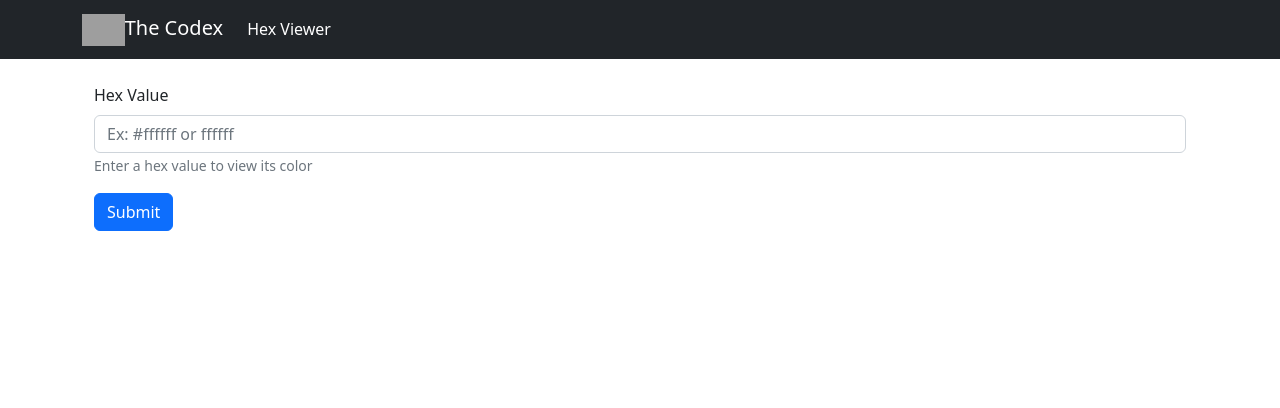
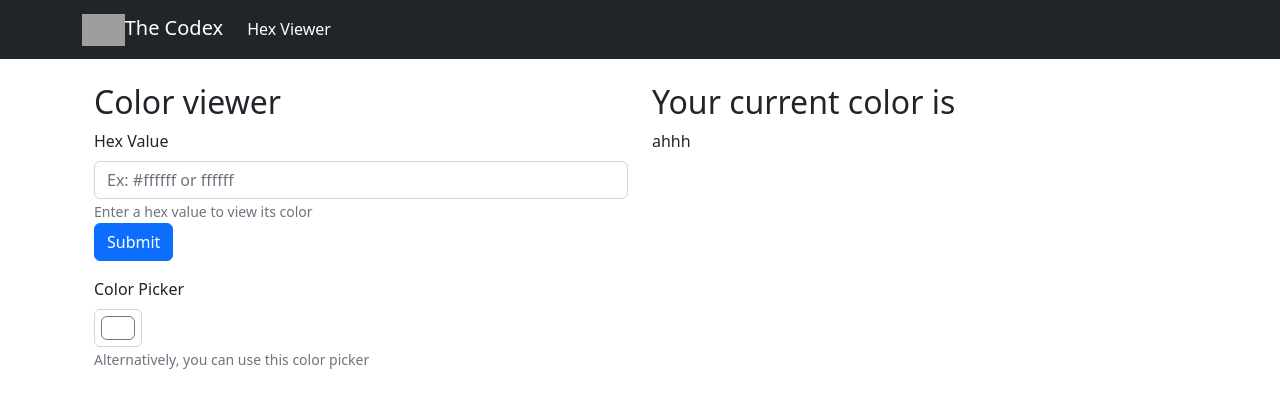
Before and after one commit to Datronizer/codex, a React (Create React App) app: page /#/hex in a window 1280 px wide. Shown: the top 408 px of the page. Built offline with nearby package versions, Linux system fonts and the light colour scheme; grey boxes are pictures that could not be loaded.

Commit message:
Update HexViewer.tsx
Added funny little color select thing

```diff
--- a/src/components/hex-viewer/HexViewer.tsx
+++ b/src/components/hex-viewer/HexViewer.tsx
@@ -1,7 +1,12 @@
 import React from 'react';
+
 import Container from 'react-bootstrap/Container';
+import Row from 'react-bootstrap/Row';
+import Col from 'react-bootstrap/Col';
+
 import Form from 'react-bootstrap/Form';
 import Button from 'react-bootstrap/Button'
+
 import { formatHexColor, setColor } from '../../util';
 
 /**
@@ -42,6 +47,9 @@ class InternalHexViewer extends React.Component<InternalHexViewerProps, Internal
     public render(): React.ReactNode {
         return (
             <Container>
+                <Row>
+                    <Col>
+                        <h2>Color viewer</h2>
                         <Form onSubmit={e => this.onSubmit(e)}>
                             <Form.Group className="mb-3" controlId="hexInput">
                                 <Form.Label>Hex Value</Form.Label>
@@ -54,10 +62,34 @@ class InternalHexViewer extends React.Component<InternalHexViewerProps, Internal
                                 <Form.Text className="text-muted">
                                     Enter a hex value to view its color
                                 </Form.Text>
+                                <br />
+                                <Button variant="primary" type="submit">Submit</Button>
                             </Form.Group>
 
-                    <Button variant="primary" type="submit">Submit</Button>
+                            <Form.Group>
+                                <Form.Label>Color Picker</Form.Label>
+                                <Form.Control
+                                    type='color'
+                                    id='colorPicker'
+                                    defaultValue={this.state.color}
+                                    onChange={e => {
+                                        setColor(e.target.value);
+                                        this.setState({ color: document.body.style.background })
+                                    }}
+                                />
+                                <Form.Text className="text-muted">
+                                    Alternatively, you can use this color picker
+                                </Form.Text>
+                            </Form.Group>
                         </Form>
+                    </Col>
+                    <Col>
+                        <h2>Your current color is </h2>
+                        {this.state.color + "ahhh"}
+
+                    </Col>
+                </Row>
+
             </Container>
         );
     }
```
Lines whose indentation alone changed are shown as unchanged.
